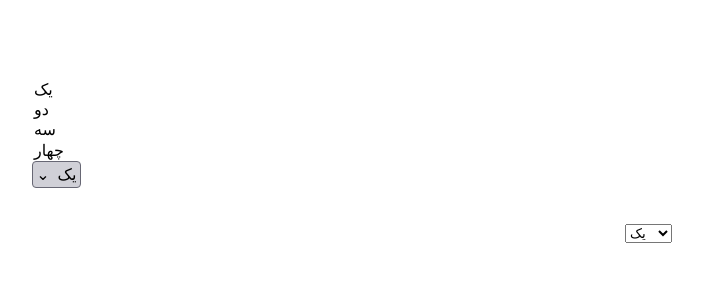
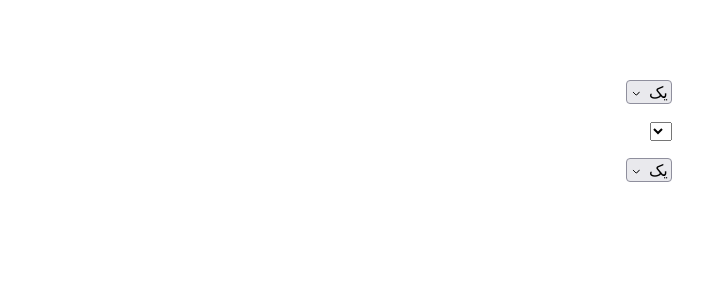
Before and after one commit to thepooyan/custom-select, a website built with Vite: page index.html in a window 1280 px wide. Shown: the whole page, without its empty margins (288-991 px from the left). Built offline with nearby package versions, Linux system fonts and the light colour scheme.

Commit message:
initial design done

```diff
--- a/index.html
+++ b/index.html
@@ -8,12 +8,12 @@
   <title>Vite App</title>
 </head>
 
-<body style="width: 50%; margin: 5em auto">
+<body style="width: 50%; margin: 5em auto; direction: rtl;">
 
   <div class="select">
       <option value="1">یک</option>
       <option value="2">دو</option>
-      <option value="3">سه</option>
+      <option value="3">سه جهار باری هست که دارم </option>
       <option value="4">چهار</option>
   </div>
 
@@ -21,11 +21,23 @@
   <br>
 
   <select name="" id="" style="float: right">
+    <!-- <option value="1">یک</option>
+    <option value="2">دو</option>
+    <option value="3">سه چهار باری هست که دارم بهت تذکر میدم</option>
+    <option value="4">چهار</option> -->
+    <span>hello</span>
+  </select>
+
+  <br>
+  <br>
+
+  <div class="select">
     <option value="1">یک</option>
     <option value="2">دو</option>
     <option value="3">سه</option>
     <option value="4">چهار</option>
-  </select>
+</div>
+
   <script type="module" src="/main.js"></script>
 </body>
 
--- a/main.js
+++ b/main.js
@@ -1,15 +1,35 @@
-document.querySelectorAll('.select').forEach(select=>{
-  let selectHtml = select.innerHTML;
-  select.innerHTML = `<div class="select">${selectHtml}</div>`
+document.querySelectorAll('.select').forEach(select => {
+  select.innerHTML = `<div class="list">${select.innerHTML}</div>`;
 
+  let list = select.querySelector('.list');
   let options = select.querySelectorAll('option');
   let active = options[0];
+  let span = document.createElement('span');
+  let valueKeep = document.createElement('select');
+  console.log(active.value);
+  valueKeep.value = active.value.toString();
+  console.log(valueKeep.value);
 
-  let span = document.createElement('span');
-  span.innerText = active.innerText;
+  active.classList.add('active');
 
-  let list = select.querySelector('.list');
+  span.onclick = _ => {
+    select.classList.toggle('active');
+  }
+  span.innerText = active.innerHTML;
+
+  options.forEach(option => {
+    option.onclick = _ => {
+      // debugger;
+      select.classList.remove('active');
+      span.innerHTML = option.innerHTML;
+      valueKeep.value = option.value;
+    }
+  })
 
   select.insertBefore(span, list);
+  select.appendChild(valueKeep);
 
+  // setInterval(() => {
+  //   console.log(`val: ${valueKeep.value}`);
+  // }, 1000);
 })
--- a/select.scss
+++ b/select.scss
@@ -1,31 +1,72 @@
 .select {
-    --unit-height: 25px;
-    --collective-height: 125px;
+    display: inline-block;
+    position: relative;
+    direction: rtl;
 
     >span {
-        background-color: #D0D0D7;
-        border: .1em solid #676774;
+        background-color: #E9E9ED;
+        border: .1em solid #8F8F9D;
         border-radius: .25em;
         display: inline-block;
-        padding: .2em;
+        padding: .1em .2em;
         cursor: pointer;
+        user-select: none;
 
-        &::before {
-            content: '⌄';
-            margin-right: .5em;
+        &::after {
+            content: "";
+            display: inline-block;
+            border: var(--thick) solid black;
+            padding: 0.7em;
+            border-top: var(--thick) solid transparent;
+            border-left: var(--thick) solid transparent;
+            transform: rotate(45deg);
+            font-size: 0.2em;
+            margin: 0.7em 1em;
+            margin-right: 1em;
+            margin-right: 3em;
+            --thick: 0.37em;
+            border-radius: 0.5em;
+        }
+
+        &:hover {
+            background-color: #D0D0D7;
         }
 
     }
 
     .list {
         opacity: 0;
-        background-color: #D0D0D7;
-        border: .1em solid #676774;
+        visibility: hidden;
+        background-color: #F9F9FB;
+        border: .1em solid #A0A0A0;
+        box-shadow: 0 0 3px 2px #EBEBEB;
         border-radius: .25em;
         position: absolute;
+        z-index: 100;
+        padding: .2em 0;
 
-        select {
-            display: none;
+
+
+        option {
+            text-align: right;
+            padding: .15em .4em;
+            cursor: pointer;
+
+            &.active,
+            &:hover {
+                background-color: #E0E0E6;
+            }
+        }
+    }
+
+    select {
+        display: none;
+    }
+
+    &.active {
+        .list {
+            opacity: 100;
+            visibility: visible;
         }
     }
 }
```
